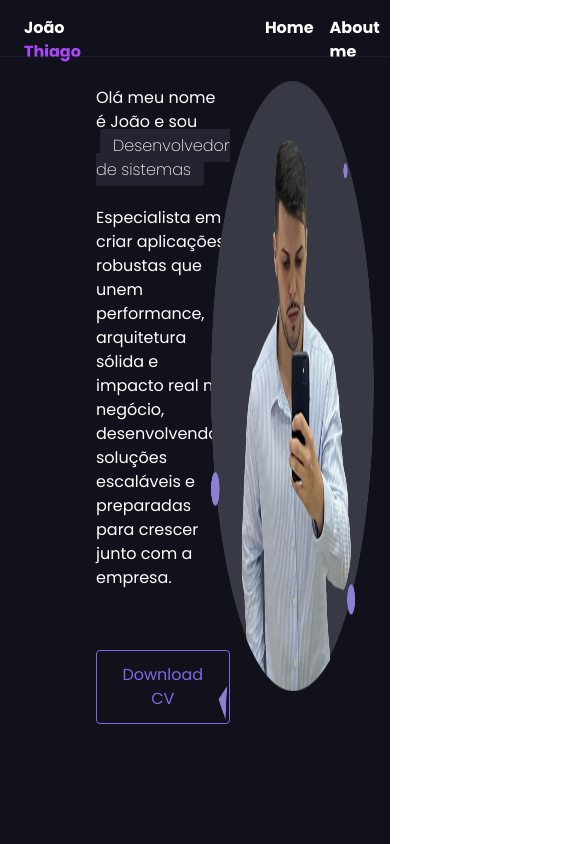
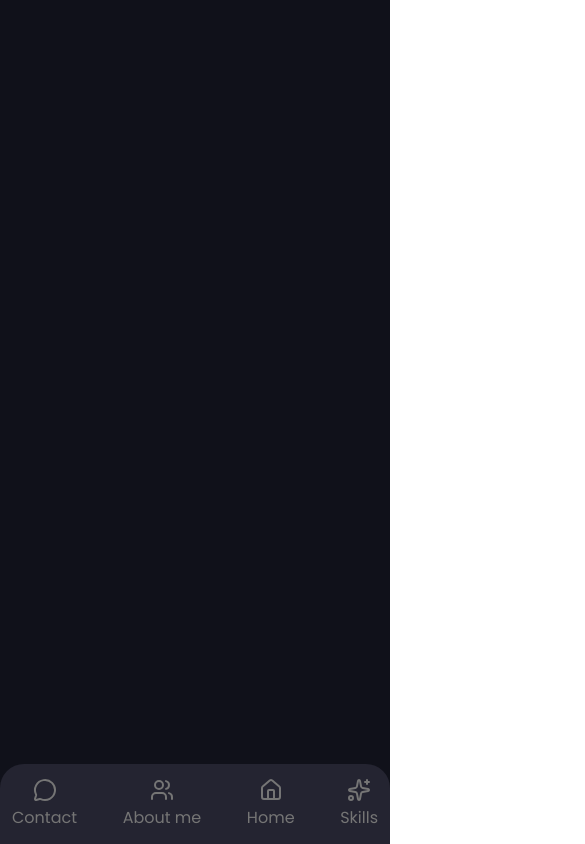
Before and after one commit to joaothiago63/Port, a React (Vite) app: page / in a window 390 px wide. Shown: the top 844 px of the page, 585 px wide, since content can reach past the window. Built offline with nearby package versions, Linux system fonts and the light colour scheme.

Commit message:
:sparkles: feat: layout responsive

```diff
--- a/package.json
+++ b/package.json
@@ -11,6 +11,7 @@
   },
   "dependencies": {
     "@tailwindcss/vite": "^4.2.1",
+    "lucide-react": "^0.575.0",
     "react": "^19.2.0",
     "react-dom": "^19.2.0",
     "tailwindcss": "^4.2.1"
--- a/src/Layouts/Layout.tsx
+++ b/src/Layouts/Layout.tsx
@@ -2,7 +2,7 @@ import React from "react";
 import Navbar from "./Navbar";
 
 interface props {
-    children: React.ReactNode
+    children: React.ReactElement
 }
 
 function Layout({ children }: props) {
--- a/src/Layouts/Navbar.tsx
+++ b/src/Layouts/Navbar.tsx
@@ -1,10 +1,41 @@
-import React from "react"
+import React, { useEffect, useState, useMemo } from "react"
+import RenderIcon from "../libs/renderIcon"
 
 interface props {
-    children: React.ReactNode
+    children: React.ReactElement
 }
 
+interface IconWithLabelProps {
+    children: React.ReactNode,
+    label: string
+}
+
+const widthMobile: number = 780
+
 function Navbar({ children }: props) {
+
+    const [isMobile, setIsMobile] = useState<boolean>(window.innerWidth < widthMobile)
+
+    useEffect(() => {
+        const handleResize = () => {
+            setIsMobile(window.innerWidth < widthMobile);
+        };
+
+        window.addEventListener('resize', handleResize);
+        return () => window.removeEventListener('resize', handleResize);
+    }, []);
+
+    const component = useMemo(() => {
+        return React.Children.map(children, (child) => {
+            if (React.isValidElement(child)) {
+                return React.cloneElement(child as React.ReactElement<any>, { isMobile });
+            }
+            return child;
+        });
+
+    }, [isMobile]);
+
+    if (!isMobile) {
         return (
             <>
                 <div className="mb-2">
@@ -24,9 +55,44 @@ function Navbar({ children }: props) {
                     </div>
                     <hr className="border-t border-gray-800 opacity-50" />
                 </div>
-            {children}
+                {component}
             </>
         )
     }
 
+    return (
+        <>
+            <div className="bg-[#242431] h-[80px] fixed bottom-0 w-full rounded-t-3xl min-w-85">
+                <div className="flex flex-col h-full justify-center">
+                    <div className="w-full flex justify-between p-3">
+                        <IconWithLabel label="Contact">
+                            <RenderIcon iconName="MessageCircle" />
+                        </IconWithLabel>
+                        <IconWithLabel label="About me">
+                            <RenderIcon iconName="Users" />
+                        </IconWithLabel>
+                        <IconWithLabel label="Home">
+                            <RenderIcon iconName="Home" />
+                        </IconWithLabel>
+                        <IconWithLabel label="Skills">
+                            <RenderIcon iconName="Sparkles" />
+                        </IconWithLabel>
+                    </div>
+                </div>
+            </div>
+        </>
+    )
+}
+
+function IconWithLabel({ children, label }: IconWithLabelProps) {
+    return (
+        <div className="flex flex-col gap-1 items-center cursor-pointer text-[#757575] hover:text-white">
+            <div className="flex justify-center">
+                {children}
+            </div>
+            <label className="font-normal">{label}</label>
+        </div>
+    )
+}
+
 export default Navbar
--- /dev/null
+++ b/src/libs/renderIcon.tsx
@@ -0,0 +1,15 @@
+import React from 'react';
+import * as Lucide from 'lucide-react';
+
+interface RenderIconProps {
+    iconName: keyof typeof Lucide;
+    className?: string;
+    size?: number | string;
+}
+
+function RenderIcon({ iconName, className, size }: RenderIconProps) {
+    const IconComponent = Lucide[iconName] as React.ElementType;
+    return IconComponent ? <IconComponent size={size} className={className} /> : null;
+}
+
+export default RenderIcon;
```
Also changed, not shown: 1 other file (tests, documents, lock files or other folders). Lines whose indentation alone changed are shown as unchanged.
